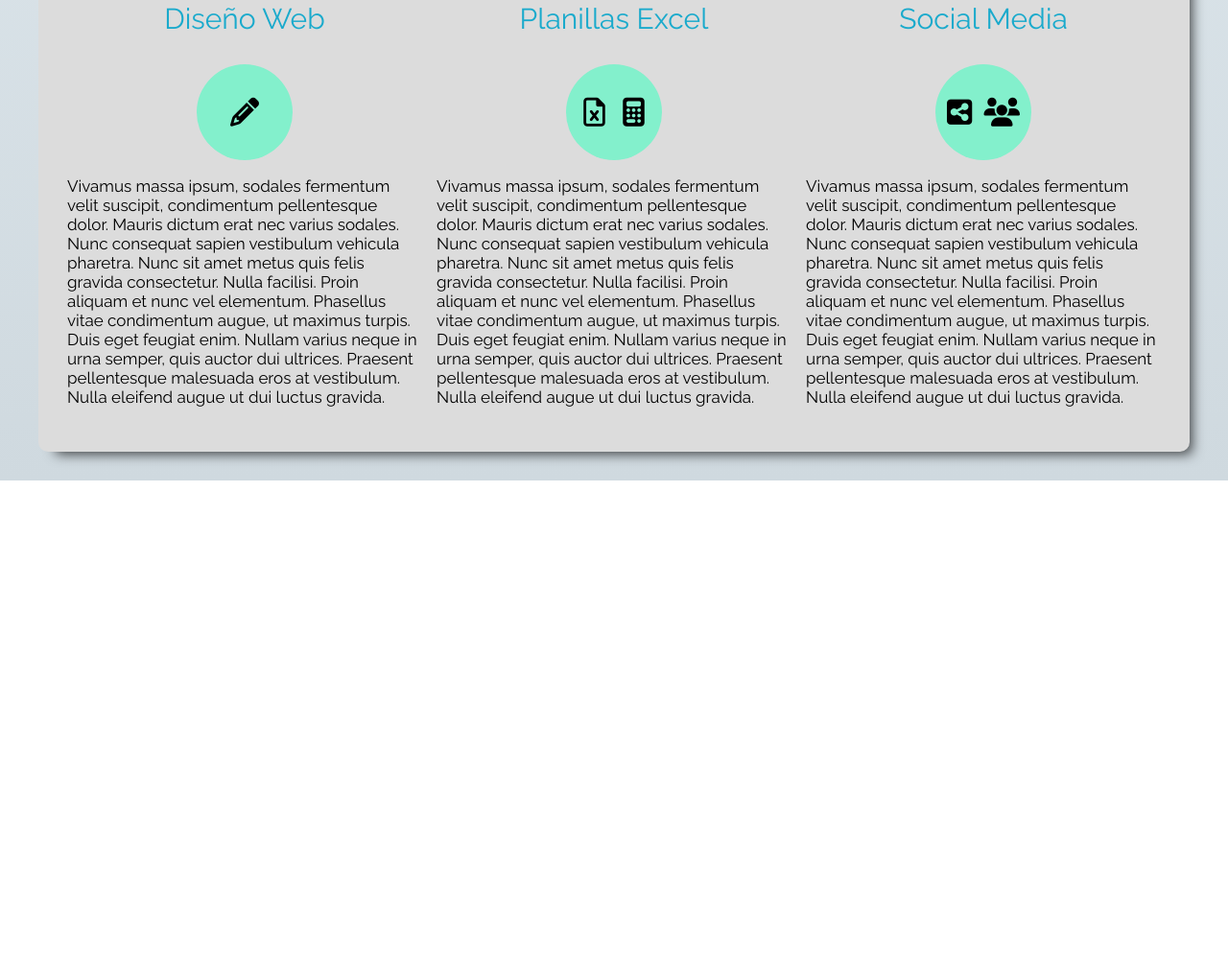
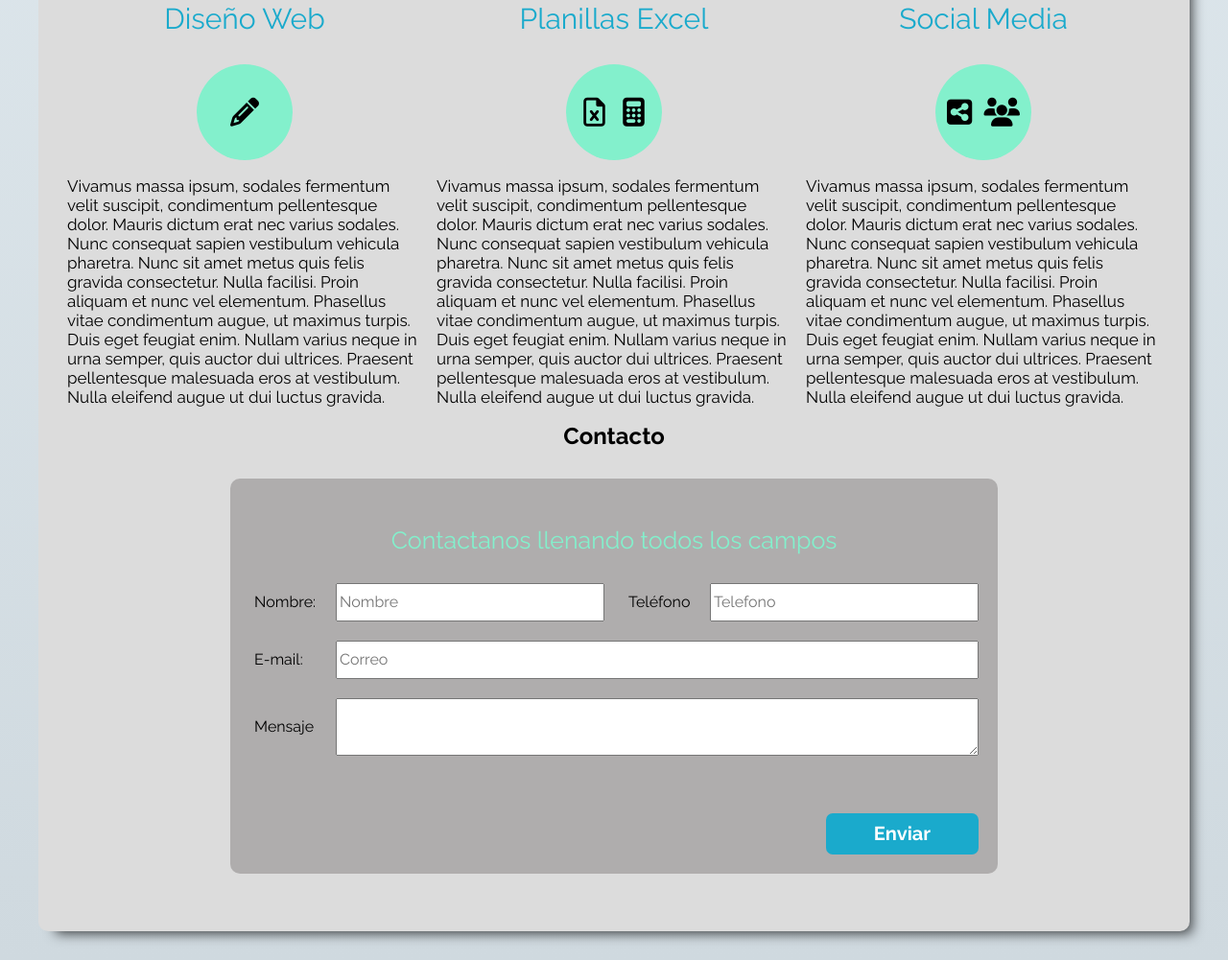
Before and after one commit to pinomartin/freelance_web, a plain HTML site: page index.html in a window 1280 px wide. Shown: the part 630-1631 px from the top of the page at 96% size. Before the commit the page ends 1131 px from the top, so only its background shows below. Drawn offline with Linux system fonts and the light colour scheme.

Commit message:
Update FormHome

```diff
--- a/css/style.css
+++ b/css/style.css
@@ -4,6 +4,7 @@
     --primario: #83f0cc;
     /*FF1107*/
     --secundario: #1aaacc;
+    --formcolor: #a8a5a5d7;
     --anchoPantalla: 1200px;
 }
 
@@ -171,16 +172,21 @@ body {
     font-weight: 550;
     font-size: 2rem;
     border-radius: 0.7rem;
+    border: none;
     transition: background-color .2s ease-in-out;
 }
 
 .boton:hover {
     background-color: #0099cc;
+    cursor: pointer;
 }
+
+
+/*-------SERVICIOS Y FORMULARIO------*/
 
 .contenedor {
     max-width: var(--anchoPantalla);
-    margin: 0 auto;
+    margin: 3rem auto;
     /*margin para centrar contenido*/
     background-color: gainsboro;
     padding: 3rem;
@@ -189,10 +195,6 @@ body {
     -webkit-box-shadow: 10px 10px 13px -8px rgba(0, 0, 0, 0.75);
     -moz-box-shadow: 10px 10px 13px -8px rgba(0, 0, 0, 0.75);
     box-shadow: 10px 10px 13px -8px rgba(0, 0, 0, 0.75);
-}
-
-.servicios {
-    margin: 3rem auto;
 }
 
 
@@ -235,3 +237,70 @@ body {
     margin: 0 auto; */
     font-size: 3rem;
 }
+
+
+/*FORMULARIO*/
+
+form {
+    background-color: var(--formcolor);
+    padding: 2rem;
+    border-radius: 1rem;
+    margin: 3rem;
+}
+
+form legend {
+    color: var(--primario);
+    font-size: 2.5rem;
+    margin: 3rem 0;
+    display: block;
+    text-align: center;
+}
+
+@media (min-width: 768px) {
+    form {
+        max-width: 800px;
+        margin: 3rem auto;
+    }
+    .contenedor-campos {
+        display: flex;
+        justify-content: space-between;
+        flex-wrap: wrap;
+        /*wrap se usa cuando sobrepasan el tamaño del contenedor
+        con esto "chocan" con el limite y pasan a estar por debajo*/
+    }
+    .campo {
+        flex: 0 0 calc(50% - 1rem);
+    }
+}
+
+.campo {
+    display: flex;
+    margin-bottom: 2rem;
+    align-items: center;
+}
+
+.campo label {
+    flex: 0 0 90px;
+    padding: 0.5rem;
+}
+
+.campo input {
+    flex: 1;
+    /*Se pone 1 para que ocupe todo el espacio de su contenedor,
+    en este caso el que reste luego de consumir 90px*/
+    height: 4rem;
+}
+
+.campo textarea {
+    flex: 1;
+    height: 6rem;
+}
+
+.w-100 {
+    flex: 0 0 100%;
+}
+
+.enviar {
+    display: flex;
+    justify-content: flex-end;
+}
--- a/index.html
+++ b/index.html
@@ -31,7 +31,8 @@
             <a href="#" class="boton">Contactar</a>
         </div>
     </div>
-    <main class="servicios contenedor">
+    <div class="contenedor">
+        <main class="servicios">
             <h2>Nuestros Servicios</h2>
             <!-- CLASE PADRE de cada servicio (se aplica flex a éste) -->
             <div class="contenedor-servicios">
@@ -41,8 +42,8 @@
                         <i class="fas fa-pencil-alt"></i>
                     </div>
                     <p>Vivamus massa ipsum, sodales fermentum velit suscipit, condimentum pellentesque dolor. Mauris dictum erat nec varius sodales. Nunc consequat sapien vestibulum vehicula pharetra. Nunc sit amet metus quis felis gravida consectetur. Nulla
-                    facilisi. Proin aliquam et nunc vel elementum. Phasellus vitae condimentum augue, ut maximus turpis. Duis eget feugiat enim. Nullam varius neque in urna semper, quis auctor dui ultrices. Praesent pellentesque malesuada eros at vestibulum.
-                    Nulla eleifend augue ut dui luctus gravida.</p>
+                        facilisi. Proin aliquam et nunc vel elementum. Phasellus vitae condimentum augue, ut maximus turpis. Duis eget feugiat enim. Nullam varius neque in urna semper, quis auctor dui ultrices. Praesent pellentesque malesuada eros at
+                        vestibulum. Nulla eleifend augue ut dui luctus gravida.</p>
                 </div>
                 <div class="servicio">
                     <h3>Planillas Excel</h3>
@@ -52,8 +53,8 @@
                         <i class="fas fa-calculator"></i>
                     </div>
                     <p>Vivamus massa ipsum, sodales fermentum velit suscipit, condimentum pellentesque dolor. Mauris dictum erat nec varius sodales. Nunc consequat sapien vestibulum vehicula pharetra. Nunc sit amet metus quis felis gravida consectetur. Nulla
-                    facilisi. Proin aliquam et nunc vel elementum. Phasellus vitae condimentum augue, ut maximus turpis. Duis eget feugiat enim. Nullam varius neque in urna semper, quis auctor dui ultrices. Praesent pellentesque malesuada eros at vestibulum.
-                    Nulla eleifend augue ut dui luctus gravida.</p>
+                        facilisi. Proin aliquam et nunc vel elementum. Phasellus vitae condimentum augue, ut maximus turpis. Duis eget feugiat enim. Nullam varius neque in urna semper, quis auctor dui ultrices. Praesent pellentesque malesuada eros at
+                        vestibulum. Nulla eleifend augue ut dui luctus gravida.</p>
                 </div>
                 <div class="servicio">
                     <h3>Social Media</h3>
@@ -63,11 +64,42 @@
                         <i class="fas fa-users"></i>
                     </div>
                     <p>Vivamus massa ipsum, sodales fermentum velit suscipit, condimentum pellentesque dolor. Mauris dictum erat nec varius sodales. Nunc consequat sapien vestibulum vehicula pharetra. Nunc sit amet metus quis felis gravida consectetur. Nulla
-                    facilisi. Proin aliquam et nunc vel elementum. Phasellus vitae condimentum augue, ut maximus turpis. Duis eget feugiat enim. Nullam varius neque in urna semper, quis auctor dui ultrices. Praesent pellentesque malesuada eros at vestibulum.
-                    Nulla eleifend augue ut dui luctus gravida.</p>
+                        facilisi. Proin aliquam et nunc vel elementum. Phasellus vitae condimentum augue, ut maximus turpis. Duis eget feugiat enim. Nullam varius neque in urna semper, quis auctor dui ultrices. Praesent pellentesque malesuada eros at
+                        vestibulum. Nulla eleifend augue ut dui luctus gravida.</p>
                 </div>
             </div>
         </main>
+
+        <section id="contacto" class="contacto">
+            <h2>Contacto</h2>
+            <form action="#">
+                <legend>Contactanos llenando todos los campos</legend>
+                <div class="contenedor-campos">
+                    <div class="campo">
+                        <label>Nombre:</label>
+                        <input type="text" name="nombre" placeholder="Nombre">
+                    </div>
+                    <div class="campo">
+                        <label>Teléfono</label>
+                        <input type="tel" name="nombre" placeholder="Telefono">
+                    </div>
+                    <div class="campo w-100">
+                        <label>E-mail:</label>
+                        <input type="email" name="nombre" placeholder="Correo">
+                    </div>
+                    <div class="campo w-100">
+                        <label>Mensaje</label>
+                        <textarea></textarea>
+                    </div>
+                </div>
+
+                <div class="enviar">
+                    <input type="submit" class="boton" value="Enviar">
+                </div>
+
+            </form>
+        </section>
+    </div>
 </body>
 
 </html>
```
Also changed, not shown: FlexBox conceptos.txt. Lines whose indentation alone changed are shown as unchanged.
